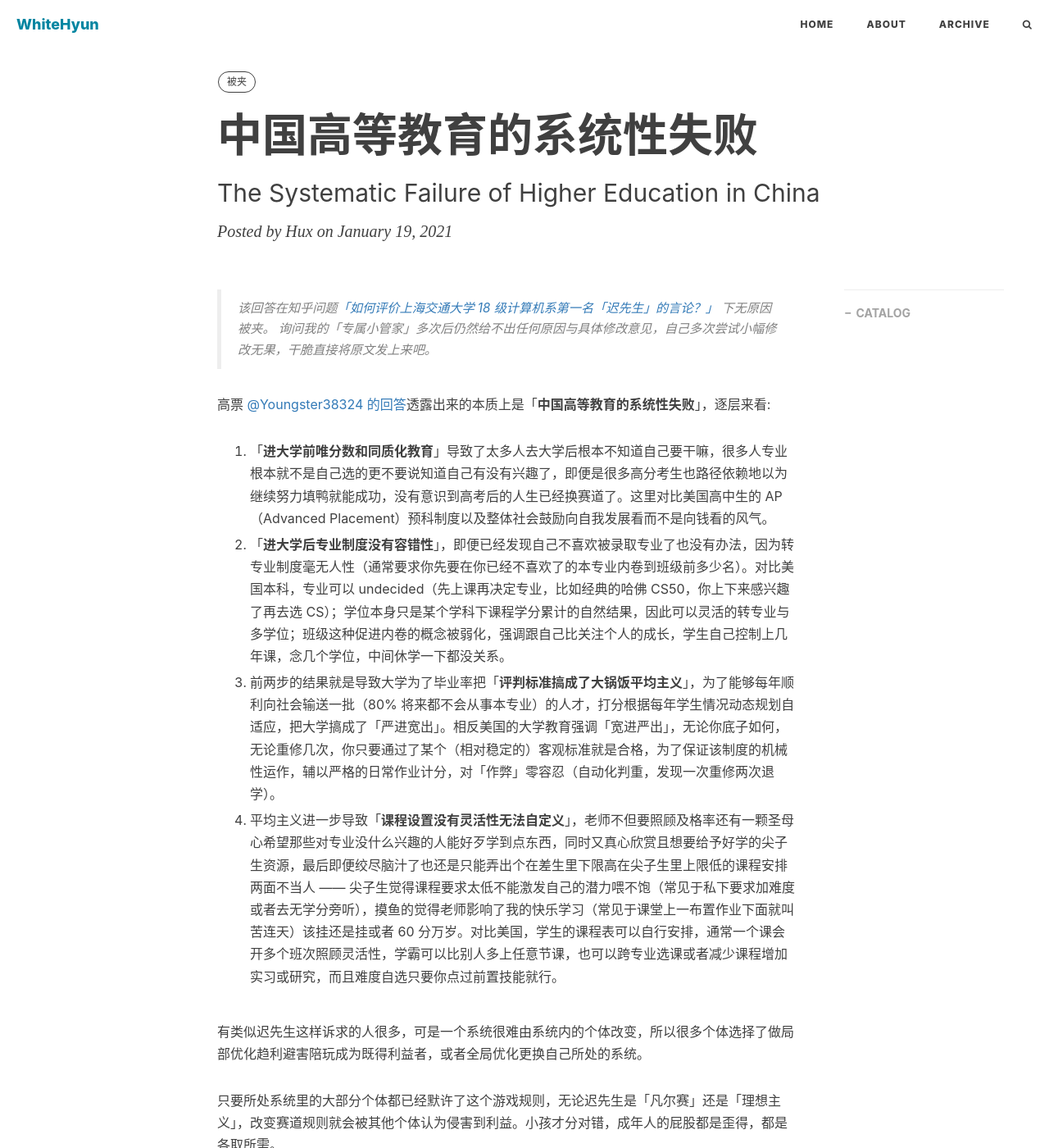
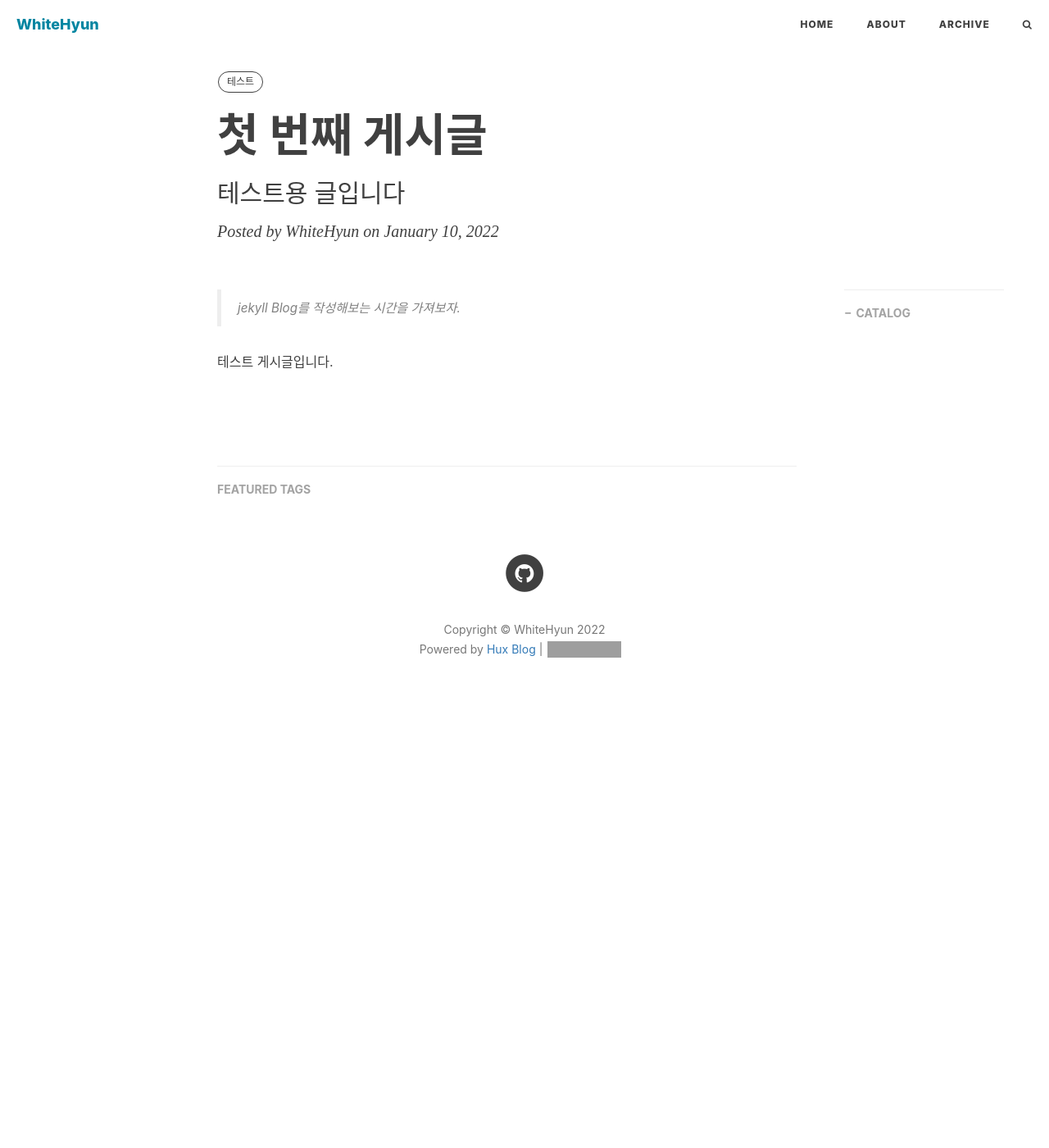
Before and after one commit to WhiteHyun/WhiteHyun.github.io, a Jekyll site: the page built from _posts/2021-01-19-the-systematic-failure-of-higher-education-in-china.md, in a window 1280 px wide and 1400 px high. Shown: the whole window at 82% size. Built offline with Jekyll 4.4.1, drawn with Linux system fonts in a browser that asks for light colours; nearby versions of some CDN libraries; comment, search, counter and statistics services are not loaded; grey boxes are pictures that could not be loaded.

Commit message:
Update README.md

```diff
--- a/_posts/2021-01-19-the-systematic-failure-of-higher-education-in-china.md
+++ b/_posts/2021-01-19-the-systematic-failure-of-higher-education-in-china.md
@@ -1,31 +1,15 @@
 ---
 layout:     post
-title:      "中国高等教育的系统性失败"
-subtitle:   "The Systematic Failure of Higher Education in China"
-date:       2021-01-19 12:00:00
-author:     "Hux"
+title:      "첫 번째 게시글"
+subtitle:   "테스트용 글입니다"
+date:       2022-01-10 22:31:00
 catalog: false
 header-style: text
 tags:
-  - 被夹
+  - 테스트
 ---
 
-> 该回答在知乎问题[「如何评价上海交通大学 18 级计算机系第一名「迟先生」的言论？」](https://www.zhihu.com/question/439622084/answer/1685314467) 下无原因被夹。
-> 询问我的「专属小管家」多次后仍然给不出任何原因与具体修改意见，自己多次尝试小幅修改无果，干脆直接将原文发上来吧。
+> jekyll Blog를 작성해보는 시간을 가져보자.
 
 
-高票 [@Youngster38324 的回答](https://www.zhihu.com/question/439622084/answer/1681505518)透露出来的本质上是「**中国高等教育的系统性失败**」，逐层来看:
-
-1. 「**进大学前唯分数和同质化教育**」导致了太多人去大学后根本不知道自己要干嘛，很多人专业根本就不是自己选的更不要说知道自己有没有兴趣了，即便是很多高分考生也路径依赖地以为继续努力填鸭就能成功，没有意识到高考后的人生已经换赛道了。这里对比美国高中生的 AP（Advanced Placement）预科制度以及整体社会鼓励向自我发展看而不是向钱看的风气。
-
-2. 「**进大学后专业制度没有容错性**」，即便已经发现自己不喜欢被录取专业了也没有办法，因为转专业制度毫无人性（通常要求你先要在你已经不喜欢了的本专业内卷到班级前多少名）。对比美国本科，专业可以 undecided（先上课再决定专业，比如经典的哈佛 CS50，你上下来感兴趣了再去选 CS）；学位本身只是某个学科下课程学分累计的自然结果，因此可以灵活的转专业与多学位；班级这种促进内卷的概念被弱化，强调跟自己比关注个人的成长，学生自己控制上几年课，念几个学位，中间休学一下都没关系。
-
-3. 前两步的结果就是导致大学为了毕业率把「**评判标准搞成了大锅饭平均主义**」，为了能够每年顺利向社会输送一批（80% 将来都不会从事本专业）的人才，打分根据每年学生情况动态规划自适应，把大学搞成了「严进宽出」。相反美国的大学教育强调「宽进严出」，无论你底子如何，无论重修几次，你只要通过了某个（相对稳定的）客观标准就是合格，为了保证该制度的机械性运作，辅以严格的日常作业计分，对「作弊」零容忍（自动化判重，发现一次重修两次退学）。
-
-4. 平均主义进一步导致「**课程设置没有灵活性无法自定义**」，老师不但要照顾及格率还有一颗圣母心希望那些对专业没什么兴趣的人能好歹学到点东西，同时又真心欣赏且想要给予好学的尖子生资源，最后即便绞尽脑汁了也还是只能弄出个在差生里下限高在尖子生里上限低的课程安排两面不当人 —— 尖子生觉得课程要求太低不能激发自己的潜力喂不饱（常见于私下要求加难度或者去无学分旁听），摸鱼的觉得老师影响了我的快乐学习（常见于课堂上一布置作业下面就叫苦连天）该挂还是挂或者 60 分万岁。对比美国，学生的课程表可以自行安排，通常一个课会开多个班次照顾灵活性，学霸可以比别人多上任意节课，也可以跨专业选课或者减少课程增加实习或研究，而且难度自选只要你点过前置技能就行。
-
-有类似迟先生这样诉求的人很多，可是一个系统很难由系统内的个体改变，所以很多个体选择了做局部优化趋利避害陪玩成为既得利益者，或者全局优化更换自己所处的系统。
-
-只要所处系统里的大部分个体都已经默许了这个游戏规则，无论迟先生是「凡尔赛」还是「理想主义」，改变赛道规则就会被其他个体认为侵害到利益。小孩才分对错，成年人的屁股都是歪得，都是各取所需。
-
-**都是这个时代的缩影。**
+테스트 게시글입니다.
```
